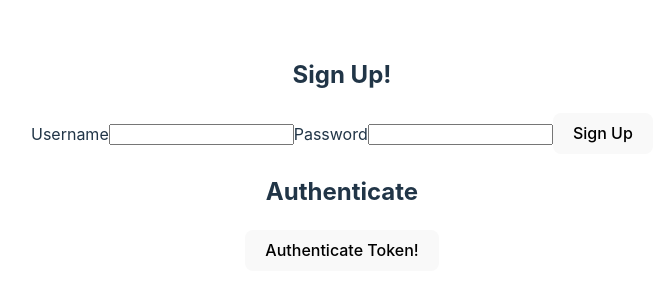
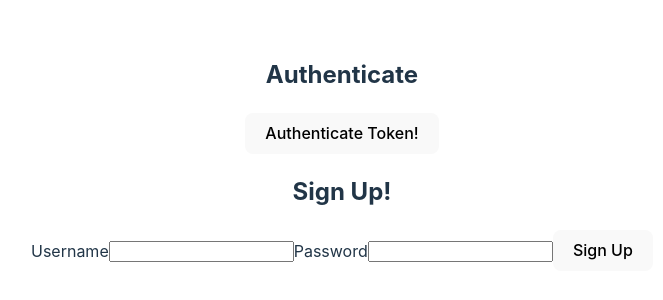
Before and after one commit to Talani-B/Block27, a React (Vite) app: page / in a window 1280 px wide. Shown: the part 246-546 px from the top of the page, without its empty margins (298-961 px from the left). Built offline with nearby package versions, Linux system fonts and the light colour scheme.

Commit message:
src/App.jsx

```diff
--- a/src/App.jsx
+++ b/src/App.jsx
@@ -3,16 +3,15 @@ import  SignUpForm  from './components/SignUpForm.jsx';
 import Authenticate  from './components/Authenticate';
 import './App.css'
 
+function App() {
 
-function App() {
-  const [token, setToken] = useState(null);
-  const [username, setUsername] = useState("");
-  const [password, setPassword] = useState("");
+
   return (
     <>
-      <SignUpForm token={token} setToken={setToken} />
-      <Authenticate token={token} setToken={setToken} />
+      <Authenticate />
+      <SignUpForm />
     </>
   );
 }
+
 export default App
```
